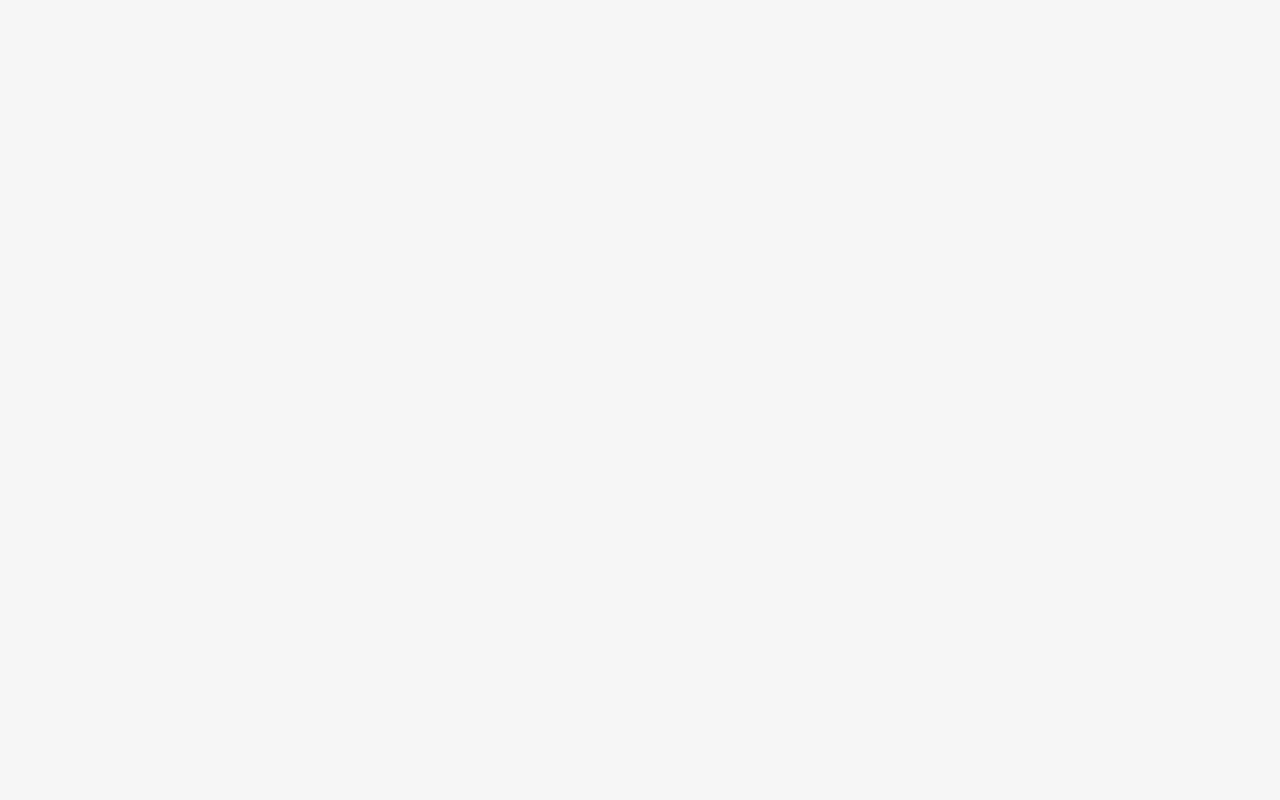
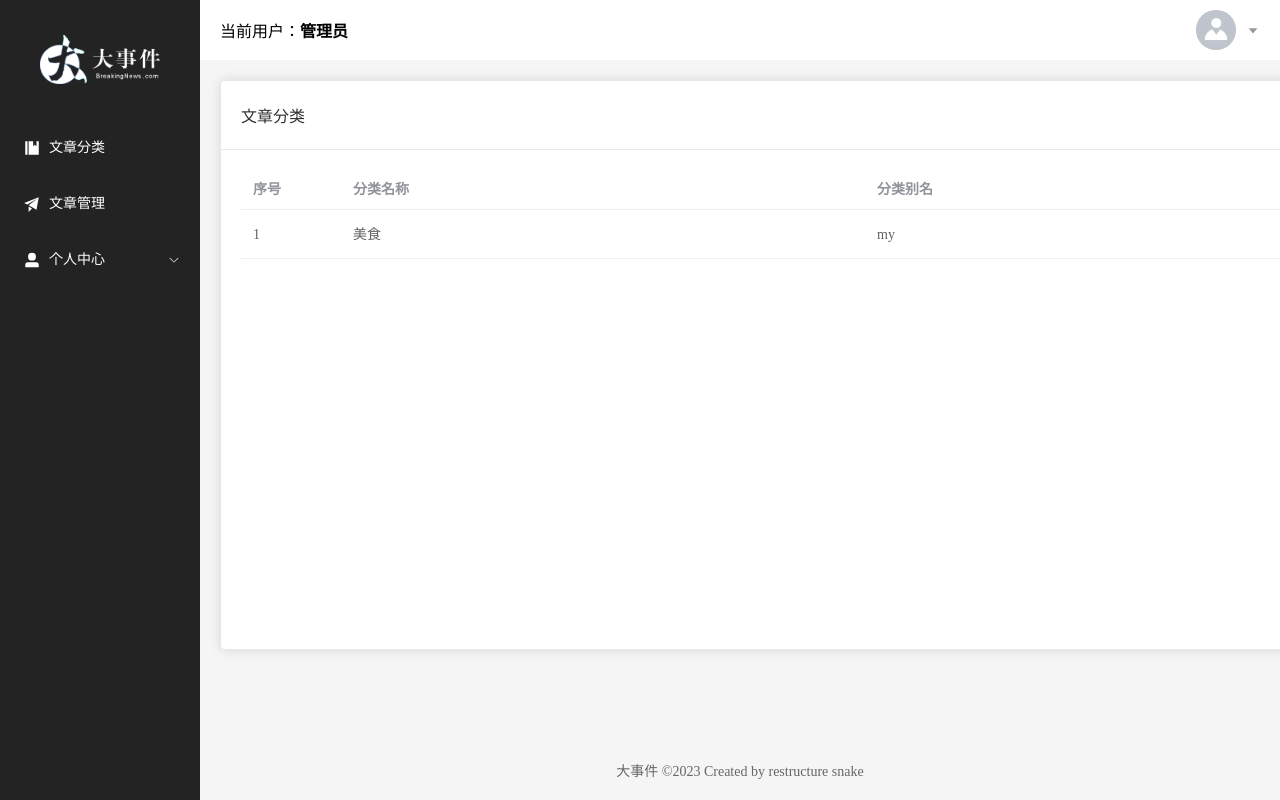
Before and after one commit to AloneBlackCat/Big-Incident-UI, a Vue app: page /article/category in a window 1280 px wide. Before the commit this address had no page. Built offline with nearby package versions, Linux system fonts and the light colour scheme; no server answers.

Commit message:
页面路由配置以及文章类型获取.

```diff
--- /dev/null
+++ b/src/api/article.js
@@ -0,0 +1 @@
+import request from "@/utils/request.js";
--- /dev/null
+++ b/src/api/category.js
@@ -0,0 +1,5 @@
+import request from '@/utils/request.js'
+
+export const categoryListService = () => {
+    return request.get('/category')
+}
--- a/src/main.js
+++ b/src/main.js
@@ -3,7 +3,7 @@ import './assets/main.scss'
 import { createApp } from 'vue'
 import ElementPlus from 'element-plus'
 import 'element-plus/dist/index.css'
-import router from '@/router'
+import router from '@/router/index.js'
 
 import App from './App.vue'
 
--- a/src/router/index.js
+++ b/src/router/index.js
@@ -2,11 +2,26 @@ import {createRouter,createWebHistory} from 'vue-router'
 
 import Layout from '@/views/Layout.vue'
 import Login from '@/views/Login.vue'
-
+import ArticleCategory from "@/views/article/ArticleCategory.vue";
+import ArticleManage from "@/views/article/ArticleManage.vue";
+import UserInfo from "@/views/user/UserInfo.vue";
+import UserAvatar from "@/views/user/UserAvatar.vue";
+import UserResetPassword from "@/views/user/UserResetPassword.vue";
 // 定义路由关系
 const routes = [
-    {path: '/login' , component: Login},
-    {path: '/' , component: Layout}
+    { name: 'login' , path: '/login' , component: Login },
+    {
+        path: '/' ,
+        component: Layout,
+        redirect: '/article/manage',
+        children: [
+            { path: '/article/category', component: ArticleCategory },
+            { path: '/article/manage', component: ArticleManage },
+            { path: '/user/info', component: UserInfo },
+            { path: '/user/avatar', component: UserAvatar },
+            { path: '/user/password', component: UserResetPassword }
+        ]
+    }
 ]
 
 //创建路由器
--- a/src/views/Layout.vue
+++ b/src/views/Layout.vue
@@ -19,38 +19,38 @@ import avatar from '@/assets/default.png'
       <div class="el-aside__logo"></div>
       <el-menu active-text-color="#ffd04b" background-color="#232323"  text-color="#fff"
                router>
-        <el-menu-item >
+        <el-menu-item index="/article/category">
           <el-icon>
             <Management />
           </el-icon>
           <span>文章分类</span>
         </el-menu-item>
-        <el-menu-item >
+        <el-menu-item index="/article/manage">
           <el-icon>
             <Promotion />
           </el-icon>
           <span>文章管理</span>
         </el-menu-item>
-        <el-sub-menu >
+        <el-sub-menu index="/">
           <template #title>
             <el-icon>
               <UserFilled />
             </el-icon>
             <span>个人中心</span>
           </template>
-          <el-menu-item >
+          <el-menu-item index="/user/info">
             <el-icon>
               <User />
             </el-icon>
             <span>基本资料</span>
           </el-menu-item>
-          <el-menu-item >
+          <el-menu-item index="/user/avatar">
             <el-icon>
               <Crop />
             </el-icon>
             <span>更换头像</span>
           </el-menu-item>
-          <el-menu-item >
+          <el-menu-item index="/user/password">
             <el-icon>
               <EditPen />
             </el-icon>
@@ -63,7 +63,7 @@ import avatar from '@/assets/default.png'
     <el-container>
       <!-- 头部区域 -->
       <el-header>
-        <div>当前用户：<strong>东哥</strong></div>
+        <div>当前用户：<strong>管理员</strong></div>
         <el-dropdown placement="bottom-end">
                     <span class="el-dropdown__box">
                         <el-avatar :src="avatar" />
@@ -83,8 +83,8 @@ import avatar from '@/assets/default.png'
       </el-header>
       <!-- 中间区域 -->
       <el-main>
-        <div style="width: 1290px; height: 570px;border: 1px solid red;">
-          内容展示区
+        <div style="width: 1290px; height: 570px;">
+          <router-view />
         </div>
       </el-main>
       <!-- 底部区域 -->
--- a/src/views/Login.vue
+++ b/src/views/Login.vue
@@ -1,7 +1,8 @@
 <script setup name="Login">
 import {User, Lock} from '@element-plus/icons-vue'
-import {ElMessage} from "element-plus";
+import {ElMessage} from "element-plus"
 import {reactive, ref} from 'vue'
+import { useRouter } from 'vue-router'
 //控制注册与登录表单的显示， 默认显示注册
 const isRegister = ref(false)
 
@@ -45,10 +46,12 @@ const register = async () => {
   let result = await userRegisterService(registerData);
   ElMessage.success({message: result.data.message ? result.data.message : "注册成功"})
 }
+
+const route = useRouter();
 const login = async () => {
   let result = await userLoginService(registerData);
   ElMessage.success({message: result.data.message ? result.data.message : "登录成功"})
-
+  await route.push('/')
 }
 
 // 清空数据模型的数据
--- /dev/null
+++ b/src/views/article/ArticleCategory.vue
@@ -0,0 +1,60 @@
+<script setup>
+import { Edit, Delete } from '@element-plus/icons-vue'
+import { reactive } from 'vue'
+import { categoryListService } from '@/api/category.js'
+const categories = reactive([
+  {
+    "id": 3,
+    "categoryName": "美食",
+    "categoryAlias": "my",
+    "createTime": "2023-09-02 12:06:59",
+    "updateTime": "2023-09-02 12:06:59"
+  }
+])
+
+const getCategories = async () => {
+  let result = await categoryListService()
+  Object.assign(categories,result.data)
+}
+
+getCategories()
+</script>
+<template>
+  <el-card class="page-container">
+    <template #header>
+      <div class="header">
+        <span>文章分类</span>
+        <div class="extra">
+          <el-button type="primary">添加分类</el-button>
+        </div>
+      </div>
+    </template>
+    <el-table :data="categories" style="width: 100%">
+      <el-table-column label="序号" width="100" type="index"> </el-table-column>
+      <el-table-column label="分类名称" prop="categoryName"></el-table-column>
+      <el-table-column label="分类别名" prop="categoryAlias"></el-table-column>
+      <el-table-column label="操作" width="100">
+        <template #default="{ row }">
+          <el-button :icon="Edit" circle plain type="primary" ></el-button>
+          <el-button :icon="Delete" circle plain type="danger"></el-button>
+        </template>
+      </el-table-column>
+      <template #empty>
+        <el-empty description="没有数据" />
+      </template>
+    </el-table>
+  </el-card>
+</template>
+
+<style lang="scss" scoped>
+.page-container {
+  min-height: 100%;
+  box-sizing: border-box;
+
+  .header {
+    display: flex;
+    align-items: center;
+    justify-content: space-between;
+  }
+}
+</style>
--- /dev/null
+++ b/src/views/article/ArticleManage.vue
@@ -0,0 +1,3 @@
+<template>
+    文章管理
+</template>
--- /dev/null
+++ b/src/views/user/UserAvatar.vue
@@ -0,0 +1,3 @@
+<template>
+    更换头像
+</template>
--- /dev/null
+++ b/src/views/user/UserInfo.vue
@@ -0,0 +1,3 @@
+<template>
+    基本资料
+</template>
--- /dev/null
+++ b/src/views/user/UserResetPassword.vue
@@ -0,0 +1,3 @@
+<template>
+    重置密码
+</template>
```
